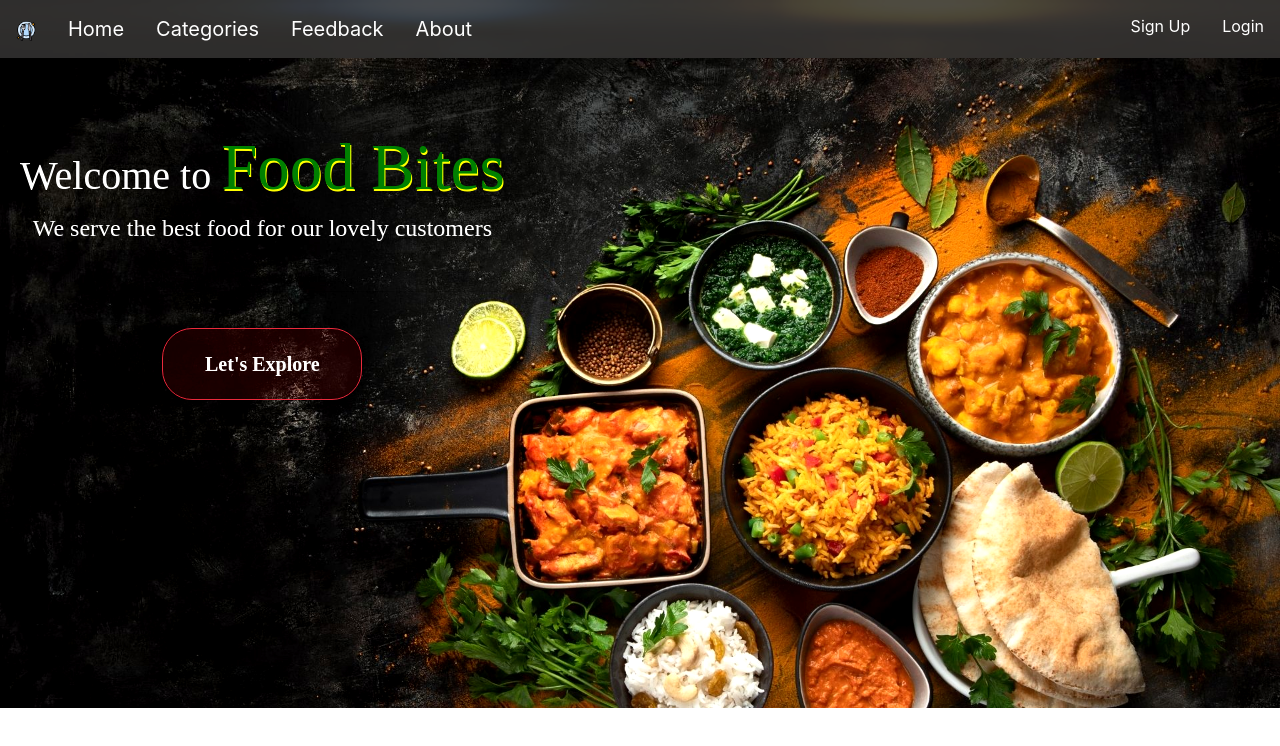
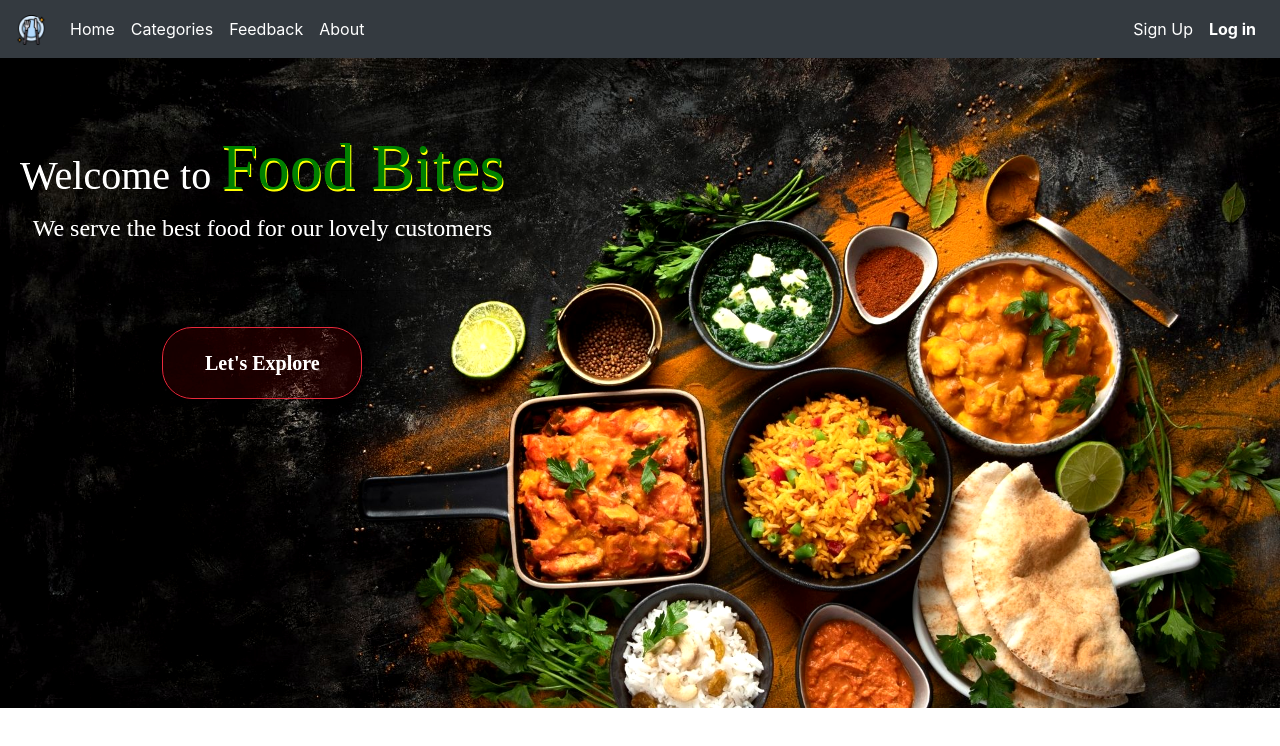
Before and after one commit to UttamKr19/Restaurant-project, a React (Create React App) app in the folder Restaurant-project-frontend/: page / in a window 1280 px wide. Shown: the top 746 px of the page. Built offline with nearby package versions, Linux system fonts and the light colour scheme; no server answers.

Commit message:
added responsive navbar

```diff
--- a/Restaurant-project-frontend/src/Component/MealHeader.js
+++ b/Restaurant-project-frontend/src/Component/MealHeader.js
@@ -1,6 +1,5 @@
 import React, { useEffect, useState } from 'react';
 import { Link } from 'react-router-dom';
-import './routing.css';
 import { deleteUserToken, getUserToken } from './UseToken';
 import swal from 'sweetalert';
 
@@ -43,7 +42,7 @@ export default function MealHeader() {
 
     return (
         <div className="routing">
-            <ul style={{ fontSize: '20px',marginBottom:"0px" }}>
+            {/* <ul style={{ fontSize: '20px', marginBottom: "0px" }}>
                 <li><Link to="/"><img style={{ height: '20px' }} src="..\foodbites_logo.png" alt="logo"></img></Link></li>
                 <li> <Link to="/">Home</Link> </li>
                 <li> <Link to="/categories">Categories</Link> </li>
@@ -54,7 +53,62 @@ export default function MealHeader() {
                         <><Link to="/dashboard">Welcome {userToken.username}</Link><Link to="/home" style={{ color: 'gainsboro' }} onClick={logoutHandler} >Logout</Link></>
                         : <><Link to="/register">Sign Up</Link><Link to="/login" >Login</Link></>}
                 </li>
+            </ul> */}
+
+            <nav className="navbar navbar-expand-lg navbar-dark bg-dark">
+                <Link className="navbar-brand" to="/"><img style={{ height: '30px' }} src="..\foodbites_logo.png" alt="logo"></img></Link>
+
+                <button className="navbar-toggler" type="button" data-toggle="collapse" data-target="#navbarSupportedContent"
+                    aria-controls="navbarSupportedContent" aria-expanded="false" aria-label="Toggle navigation">
+                    <span className="navbar-toggler-icon"></span>
+                </button>
+
+                <div className="collapse navbar-collapse text-center" id="navbarSupportedContent">
+                    <ul className="navbar-nav mr-auto">
+
+                        <li className="nav-item active">
+                            <Link className="nav-link" to="/">Home <span className="sr-only">(current)</span></Link>
+                        </li>
+
+                        <li className="nav-item active">
+                            <Link className="nav-link" to="/categories">Categories <span className="sr-only">(current)</span></Link>
+                        </li>
+
+                        <li className="nav-item active">
+                            <Link className="nav-link" to="/feedback">Feedback <span className="sr-only">(current)</span></Link>
+                        </li>
+
+                        <li className="nav-item active">
+                            <Link className="nav-link" to="/about">About</Link>
+                        </li>
+
                     </ul>
+                    <form class="my-2 my-lg-0 text-center">
+                        {userToken.isLoggedIn ?
+                            <>
+                                <ul className="navbar-nav mr-auto">
+                                    <li className="nav-item active">
+                                        <Link className="nav-link" to="/dashboard">Profile</Link>
+                                    </li>
+                                    <li className="nav-item">
+                                        <Link className="nav-link" to="/home" onClick={logoutHandler}>Log out</Link>
+                                    </li>
+                                </ul>
+                            </> :
+                            <>
+                                <ul className="navbar-nav mr-auto">
+                                    <li className="nav-item active">
+                                        <Link className="nav-link" to="/register">Sign Up</Link>
+                                    </li>
+                                    <li className="nav-item active">
+                                        <Link className="nav-link" to="/login"><b>Log in</b></Link>
+                                    </li>
+                                </ul>
+                            </>
+                        }
+                    </form>
+                </div>
+            </nav>
         </div>
     )
 }
--- a/Restaurant-project-frontend/src/Component/Routing.js
+++ b/Restaurant-project-frontend/src/Component/Routing.js
@@ -10,7 +10,6 @@ import MealHome from './MealHome';
 
 import MealOrder from './MealOrder';
 import Register from './User/Register';
-import './routing.css';
 import UserDashboard from './User/UserDashboard';
 
 export default function Routing() {
--- a/Restaurant-project-frontend/src/Component/routing.css
+++ /dev/null
@@ -1,24 +0,0 @@
-
-ul {
-    list-style-type: none;
-    margin: 0;
-    padding: 0;
-    overflow: hidden;
-    background-color: rgba(51, 51, 51, 0.863);
-  }
-
-  li {
-    float: left;
-  }
-
-  li a {
-    display: inline-block;
-    color: white;
-    text-align: center;
-    padding: 14px 16px;
-    text-decoration: none;
-  }
-
-  .routing{
-
-  }
```
Also changed, not shown: Restaurant-project-frontend/src/Component/MealPreviousOrders.js (deleted, +0 -9 lines). Lines whose indentation alone changed are shown as unchanged.
